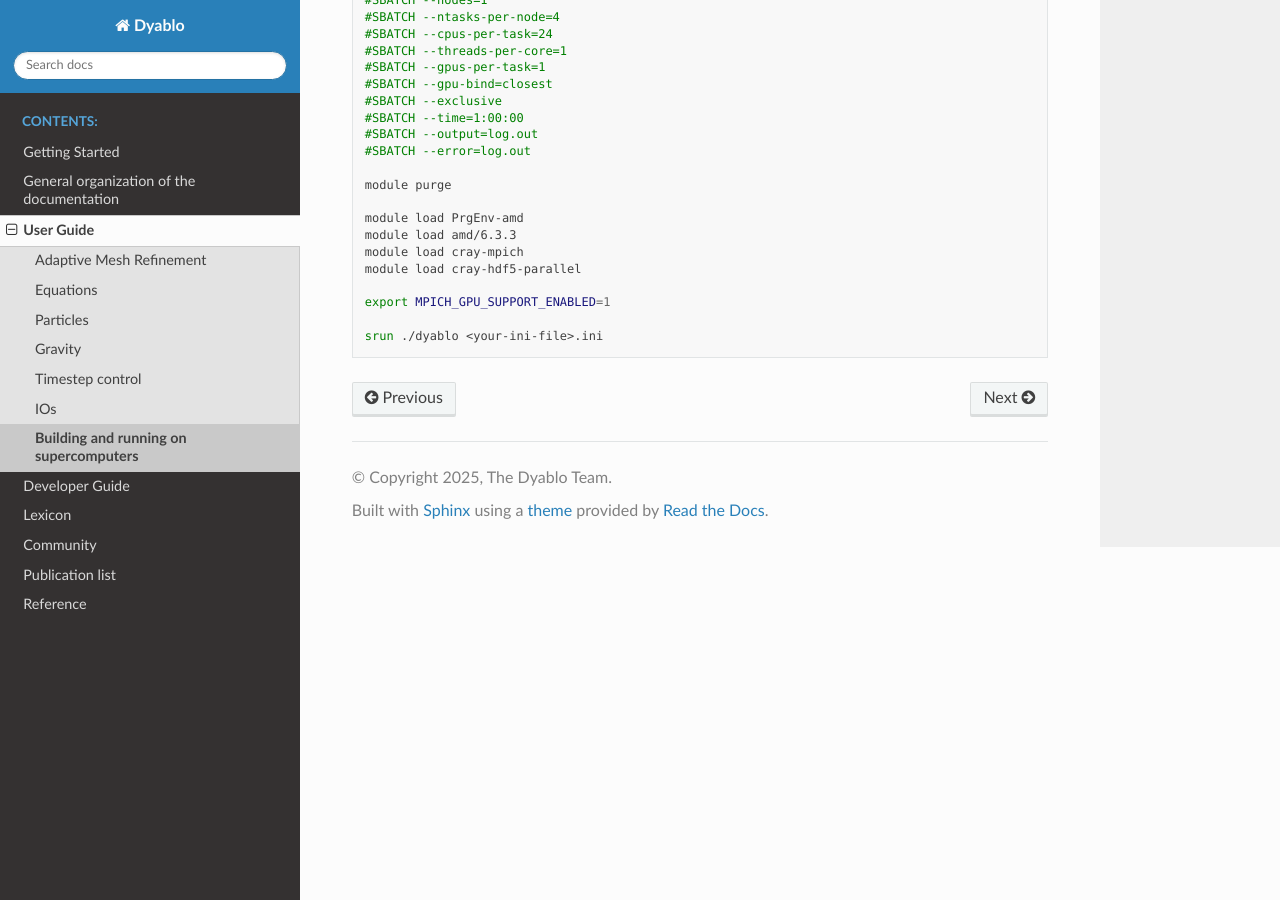
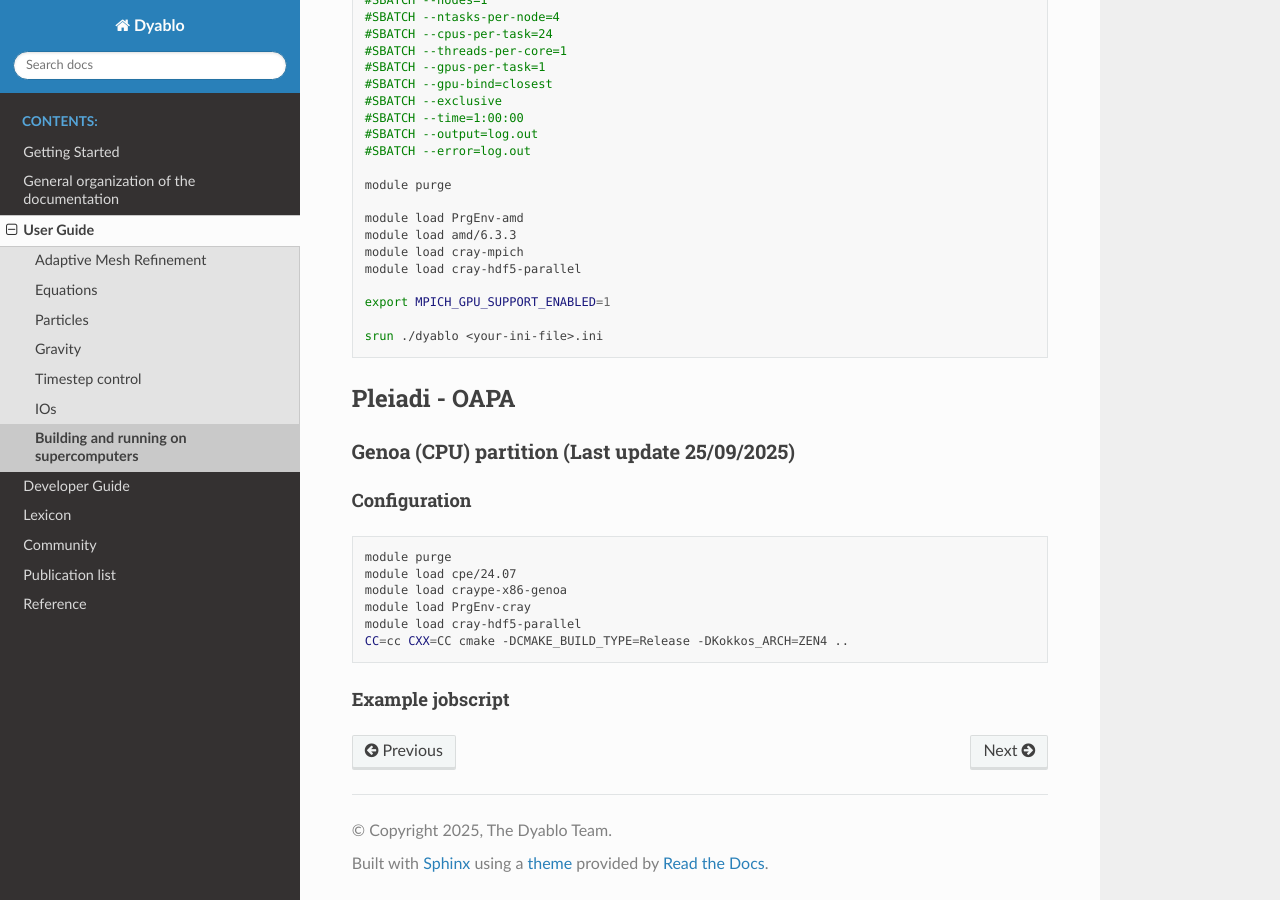
Before and after one commit to Dyablo-HPC/dyablo-docs, a Sphinx documentation site: the page built from source/userguide/supercomputer_information.rst, in a window 1280 px wide and 900 px high, scrolled down 4331 px. Built offline with Sphinx 7.4.7 and the Read the Docs theme 3.1.0, drawn with Linux system fonts in a browser that asks for light colours; formulas are drawn with MathJax 3; pages that are not in the unit, such as notebooks, are missing from menus; some of the changed text lies outside the part shown.

```diff
--- a/source/userguide/supercomputer_information.rst
+++ b/source/userguide/supercomputer_information.rst
@@ -245,3 +245,24 @@
   export MPICH_GPU_SUPPORT_ENABLED=1
 
   srun ./dyablo <your-ini-file>.ini
+
+Pleiadi - OAPA
+--------------
+
+Genoa (CPU) partition (**Last update 25/09/2025**)
+^^^^^^^^^^^^^^^^^^^^^^^^^^^^^^^^^^^^^^^^^^^^^^^^^^
+
+Configuration
+"""""""""""""
+
+.. code-block :: bash
+
+  module purge
+  module load cpe/24.07
+  module load craype-x86-genoa
+  module load PrgEnv-cray
+  module load cray-hdf5-parallel
+  CC=cc CXX=CC cmake -DCMAKE_BUILD_TYPE=Release -DKokkos_ARCH=ZEN4 ..
+
+Example jobscript
+"""""""""""""""""
```
Also changed, not shown: other parts of source/userguide/supercomputer_information.rst (+6 -6 lines).
